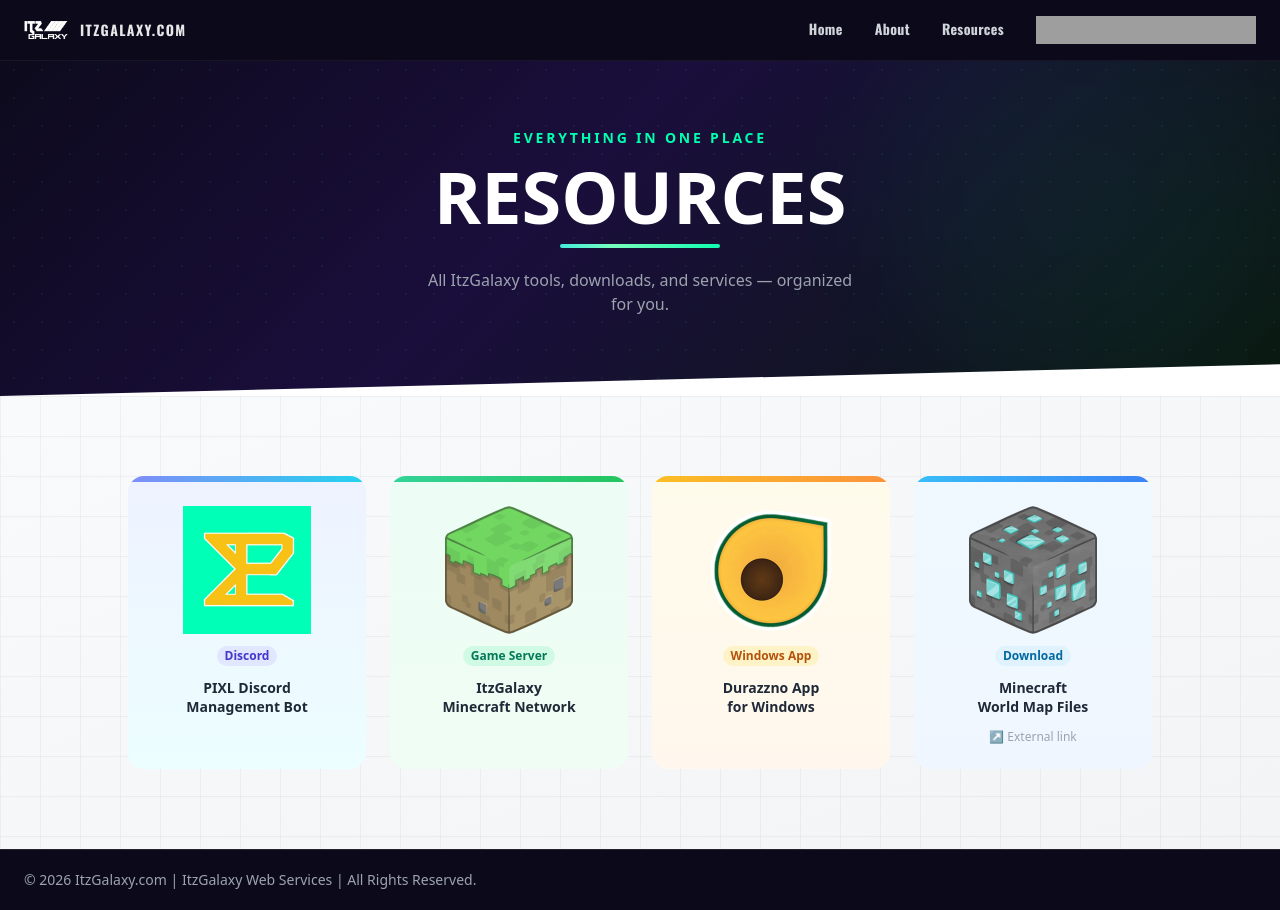
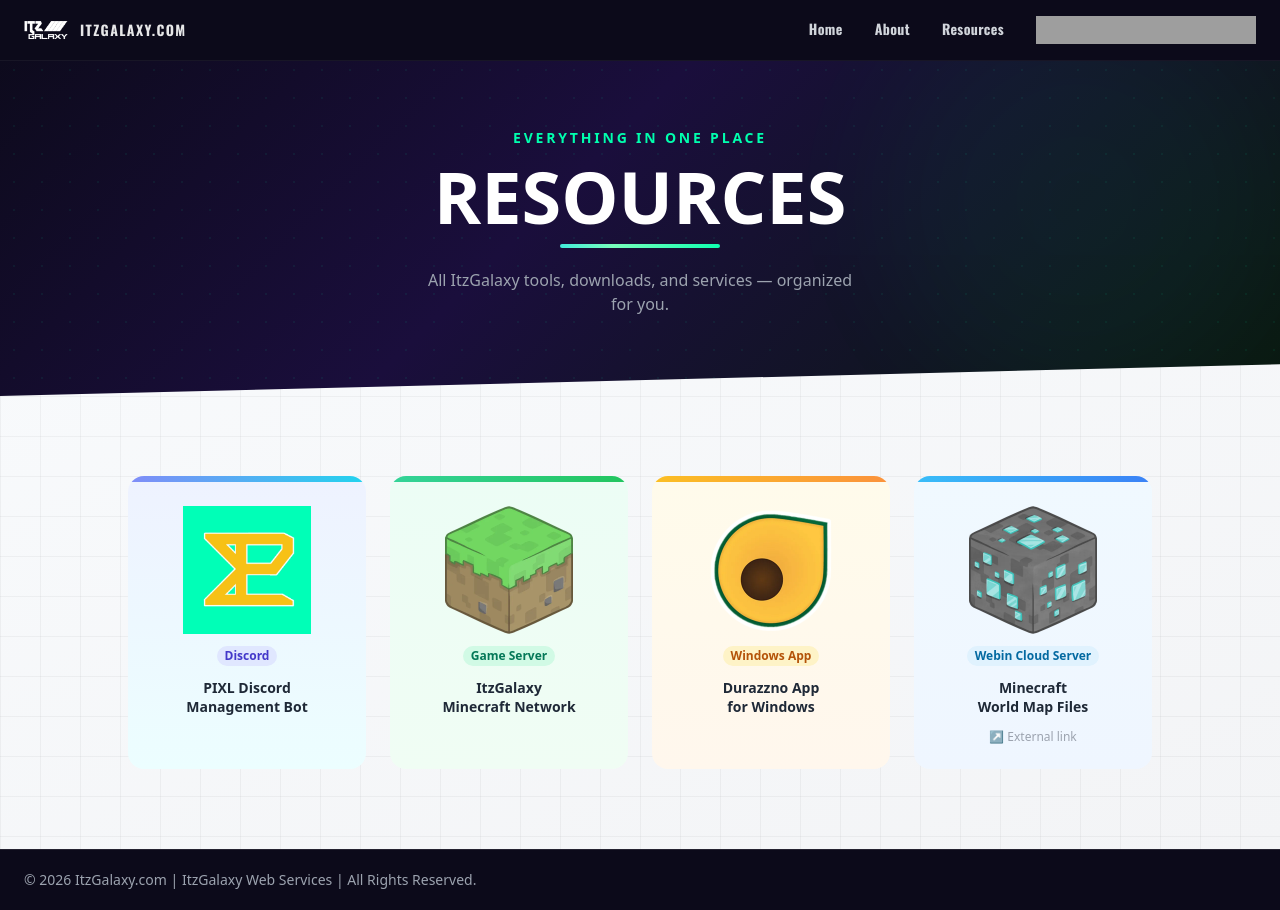
Before and after one commit to PixlGalaxy/ItzGalaxy, a React (Vite) app in the folder frontend/: page /resources in a window 1280 px wide. Built offline with nearby package versions, Linux system fonts and the light colour scheme; grey boxes are pictures that could not be loaded; the HTML template or start-up script is replaced by a standard one.

Commit message:
chore(frontend): update resources page

```diff
--- a/frontend/src/pages/Resources.tsx
+++ b/frontend/src/pages/Resources.tsx
@@ -39,7 +39,7 @@
     img: '/Minecraft/DiamondOreBlock.webp',
     alt: 'Minecraft World Files',
     label: 'Minecraft\nWorld Map Files',
-    badge: 'Download',
+    badge: 'Webin Cloud Server',
     badgeColor: 'bg-sky-100 text-sky-700',
     accentBar: 'from-sky-400 to-blue-500',
     cardBg: 'bg-gradient-to-b from-sky-50 to-blue-50',
@@ -55,7 +55,7 @@
       <title>ItzGalaxy - Resources</title>
 
       {/* ── Header ───────────────────────────────────────────────────── */}
-      <section className="relative bg-hero-dark text-white py-24 px-6 pt-32 overflow-hidden clip-diagonal">
+      <section className="relative z-10 bg-hero-dark text-white py-24 px-6 pt-32 overflow-hidden clip-diagonal">
         <div className="dot-pattern absolute inset-0 opacity-50 pointer-events-none" />
         <div className="absolute top-0 right-0 w-[400px] h-[400px] rounded-full bg-[#00ffae] opacity-[0.04] blur-3xl pointer-events-none" />
         <div className="relative z-10 text-center anim-fade-up">
@@ -71,7 +71,7 @@
       </section>
 
       {/* ── Grid ─────────────────────────────────────────────────────── */}
-      <main className="relative bg-gradient-to-br from-slate-50 to-gray-100 text-black py-20 px-6 flex-1 overflow-hidden">
+      <main className="relative bg-gradient-to-br from-slate-50 to-gray-100 text-black -mt-20 pt-40 pb-20 px-6 flex-1 overflow-hidden">
         <div className="grid-pattern absolute inset-0 pointer-events-none" />
         <div className="relative z-10 container mx-auto max-w-5xl">
           <div className="grid grid-cols-1 sm:grid-cols-2 lg:grid-cols-4 gap-6">
```
